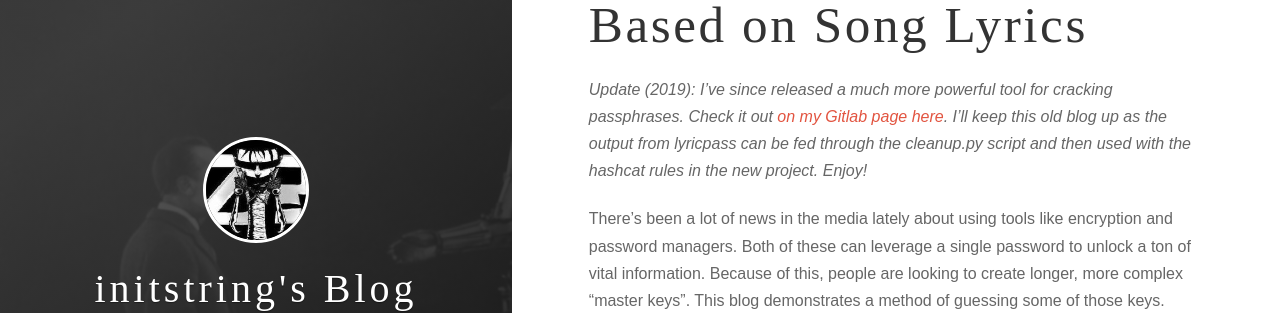
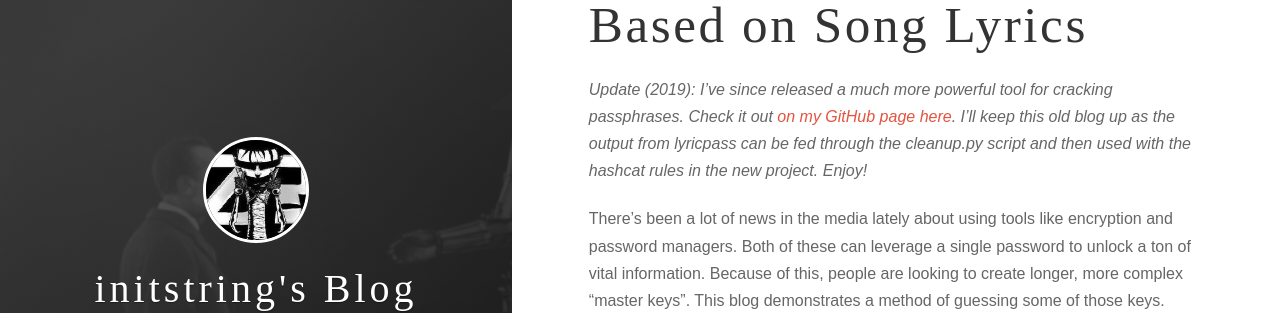
Before and after one commit to hackdou/initblog.com, a Jekyll site: the page built from _posts/2017-04-26-lyricpass.markdown, in a window 1280 px wide and 900 px high. Shown: the part 140-453 px from the top of the window. Built offline with Jekyll 4.4.1, drawn with Linux system fonts in a browser that asks for light colours.

Commit message:
updated links to github

````diff
--- a/_posts/2017-04-26-lyricpass.markdown
+++ b/_posts/2017-04-26-lyricpass.markdown
@@ -3,7 +3,7 @@ title:  "Cracking Passwords Based on Song Lyrics"
 date:   2017-04-26
 ---
 
-*Update (2019): I've since released a much more powerful tool for cracking passphrases. Check it out [on my Gitlab page here](https://gitlab.com/initstring/passphrase-wordlist). I'll keep this old blog up as the output from lyricpass can be fed through the cleanup.py script and then used with the hashcat rules in the new project. Enjoy!*
+*Update (2019): I've since released a much more powerful tool for cracking passphrases. Check it out [on my GitHub page here](https://github.com/initstring/passphrase-wordlist). I'll keep this old blog up as the output from lyricpass can be fed through the cleanup.py script and then used with the hashcat rules in the new project. Enjoy!*
 
 
 There’s been a lot of news in the media lately about using tools like encryption and password managers. Both of these can leverage a single password to unlock a ton of vital information. Because of this, people are looking to create longer, more complex “master keys”. This blog demonstrates a method of guessing some of those keys.
--- a/_posts/2018-09-30-ntlm-mobile-app-crack.markdown
+++ b/_posts/2018-09-30-ntlm-mobile-app-crack.markdown
@@ -42,7 +42,7 @@ Intercepting NTLM challenge/response is a widely known attack method, but you us
 
 ## Set up a trusted certificate
 
-Your app probably uses TLS, so we need a trusted certificate to use with Responder. You can use my [certificate cloning tool here](https://gitlab.com/initstring/pentest/blob/master/web-tools/clone-ssl.py) to make a certificate that is sort-of like your target domain. This probably won't bypass certificate pinning (unless it is done really badly), so you may have some more steps on your own to get past that. Assuming your 401 request is going to `https://google.com/mobileapp/veryvuln.svc` you will run the tool like this:
+Your app probably uses TLS, so we need a trusted certificate to use with Responder. You can use my [certificate cloning tool here](https://github.com/initstring/pentest/blob/master/web-tools/clone-ssl.py) to make a certificate that is sort-of like your target domain. This probably won't bypass certificate pinning (unless it is done really badly), so you may have some more steps on your own to get past that. Assuming your 401 request is going to `https://google.com/mobileapp/veryvuln.svc` you will run the tool like this:
 
 ```
 $ ./clone-ssl.py google.com
@@ -141,7 +141,7 @@ Pop that bad boy in a text file called `responder-hash` and take a run at it wit
 hashcat -a 0 -m 5600 ./responder-hash dictionary-file -r rule-file
 ```
 
-Make sure to check out [my passphrase cracking project](https://gitlab.com/initstring/passphrase-wordlist) as well.
+Make sure to check out [my passphrase cracking project](https://github.com/initstring/passphrase-wordlist) as well.
 
 ## Configure Burp with your new creds
 
--- a/_posts/2018-10-01-ntlm-mobile-app-relay.markdown
+++ b/_posts/2018-10-01-ntlm-mobile-app-relay.markdown
@@ -18,7 +18,7 @@ If you're reading this, I'm assuming you already read through part 1 and could n
 
 Having trouble figuring out the target domain and the target URL for the API? You should be able to see the first communication attempt from the mobile device inside Burp's "HTTP History" tab if you are proxied.
 
-If you can't use Burp for some reason, try [my Python tool httpspy](https://gitlab.com/initstring/pentest/blob/master/web-tools/httpspy.py) that listens for HTTP/HTTPS traffic and prints all details to the console. You would run it like this, assuming you followed Part 1 and used my certificate cloning tool as well:
+If you can't use Burp for some reason, try [my Python tool httpspy](https://github.com/initstring/pentest/blob/master/web-tools/httpspy.py) that listens for HTTP/HTTPS traffic and prints all details to the console. You would run it like this, assuming you followed Part 1 and used my certificate cloning tool as well:
 
 ```
 sudo ./httpspy.py --cert ./clonessl-output/client.pem wlan0
--- a/_posts/2018-12-02-phishing-for-screenshots.markdown
+++ b/_posts/2018-12-02-phishing-for-screenshots.markdown
@@ -54,7 +54,7 @@ Here are a few things you can do to limit your exposure:
 Here is the raw macro. You'll need to update 'EMAIL_TO' and 'EMAIL_SUBJ' with your own values.
 
 
-I'm sure this macro can be improved, so please open an issue on the [GitLab repository](https://gitlab.com/initstring/pentest/blob/master/phishing/screenshot-macro) here if you have an idea.
+I'm sure this macro can be improved, so please open an issue on the [GitHub repository](https://github.com/initstring/pentest/blob/master/phishing/screenshot-macro) here if you have an idea.
 
 ```
 'This document is part of an authorised, simulated phishing campaign.
````
